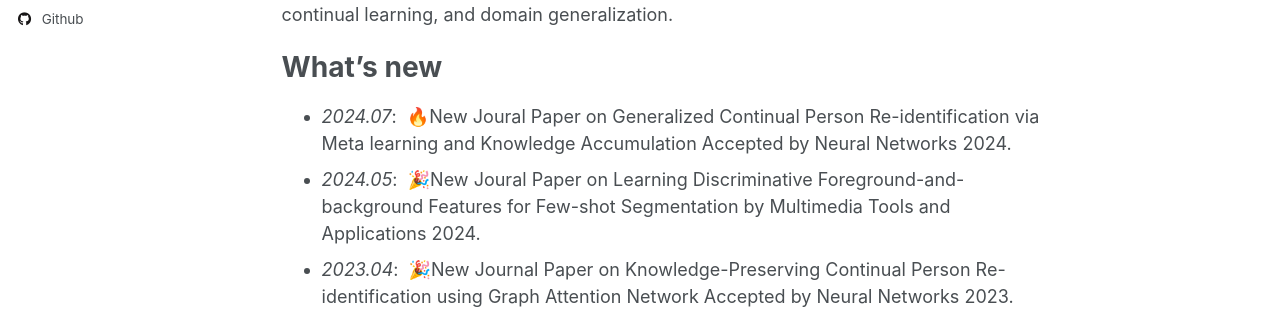
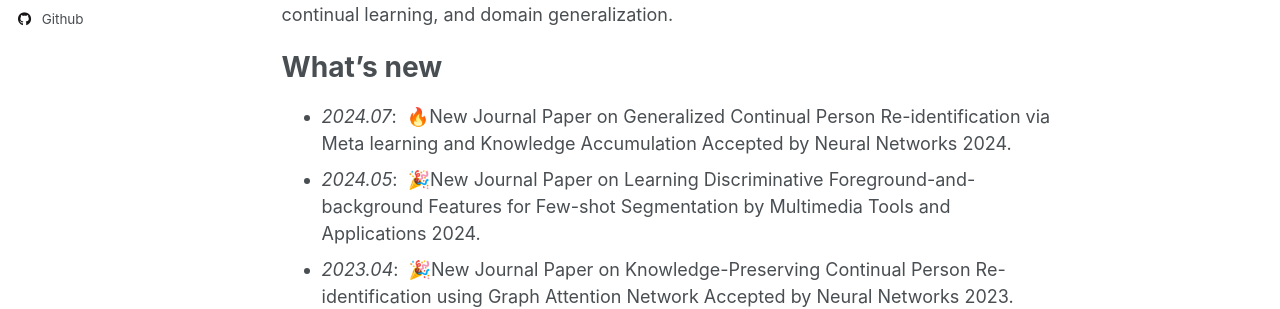
Before and after one commit to llzhaoshuo/llzhaoshuo.github.io, a Jekyll site: the page built from _pages/about.md, in a window 1280 px wide and 900 px high. Shown: the part 349-658 px from the top of the window. Built offline with Jekyll 4.4.1, drawn with Linux system fonts in a browser that asks for light colours; some web fonts are replaced.

Commit message:
update my profile

```diff
--- a/_pages/about.md
+++ b/_pages/about.md
@@ -26,8 +26,8 @@ My research interests include but not limited to computer vision, person re-iden
 
 
 # What's new
-- *2024.07*: &nbsp;🔥New Joural Paper on Generalized Continual Person Re-identification via Meta learning and Knowledge Accumulation Accepted by Neural Networks 2024.
-- *2024.05*: &nbsp;🎉New Joural Paper on Learning Discriminative Foreground-and-background Features for Few-shot Segmentation by Multimedia Tools and Applications 2024.
+- *2024.07*: &nbsp;🔥New Journal Paper on Generalized Continual Person Re-identification via Meta learning and Knowledge Accumulation Accepted by Neural Networks 2024.
+- *2024.05*: &nbsp;🎉New Journal Paper on Learning Discriminative Foreground-and-background Features for Few-shot Segmentation by Multimedia Tools and Applications 2024.
 - *2023.04*: &nbsp;🎉New Journal Paper on Knowledge-Preserving Continual Person Re-identification using Graph Attention Network Accepted by Neural Networks 2023.
 
 
```
